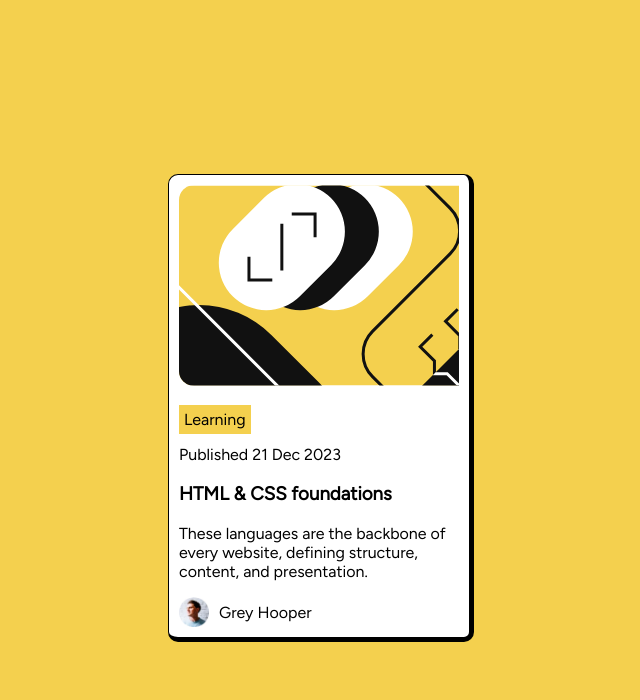
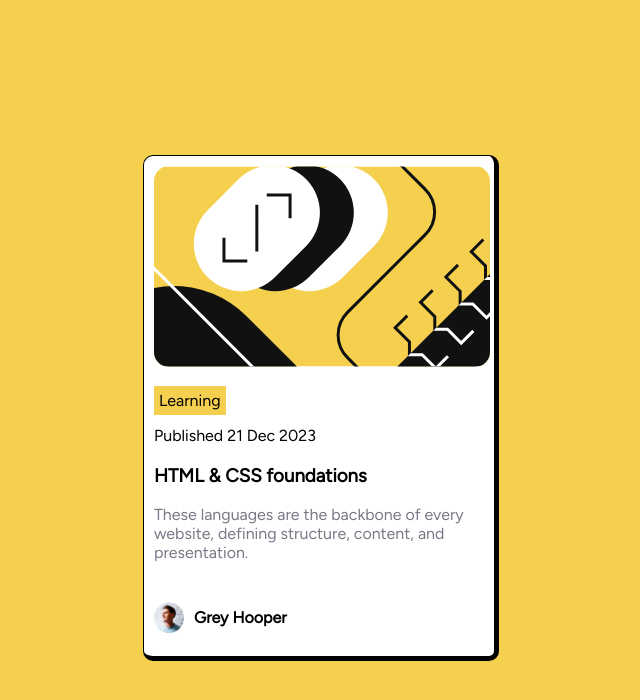
Before and after one commit to DanyalSarwar325/Challenge-2, a plain HTML site: page index.html in a window 1280 px wide. Shown: the whole page, without its empty margins (319-959 px from the left). Drawn offline with Linux system fonts and the light colour scheme.

Commit message:
Design Improved

```diff
--- a/index.html
+++ b/index.html
@@ -26,8 +26,8 @@ background-color: hsl(47, 88%, 63%);
 font-family: 'Figtree', sans-serif;
 }
 .content{
- width: 300px;
- height: auto ;
+ width: 350px;
+ height: 500px;;
  border: 1px solid #000;
  border-radius: 10px;
 border-right: 5px solid black;
@@ -35,7 +35,7 @@ border-bottom: 5px solid black;
 background-color: white;
 }
 .image{
-  width: 270px;
+  width: 330px;
   padding: 10px;
   overflow: hidden;
 }
@@ -61,6 +61,8 @@ p{
   align-items: center;
   gap: 10px;
   padding-bottom: 10px;
+  font-weight: 800;
+  margin-top: 40px;
 
 }
 .bottom img{
@@ -72,6 +74,9 @@ a{
 }
 a:hover{
   color: hsl(47, 88%, 63%);
+}
+#detail{
+  color: hsl(240, 6%, 50%);
 }
 
 
@@ -88,7 +93,7 @@ a:hover{
           <span>Learning</span>
           <p>Published 21 Dec 2023</p>
           <a href="#"><h3>HTML & CSS foundations</h3></a>
-          <p>
+          <p id="detail">
             These languages are the backbone of every website, defining
             structure, content, and presentation.
           </p>
```
